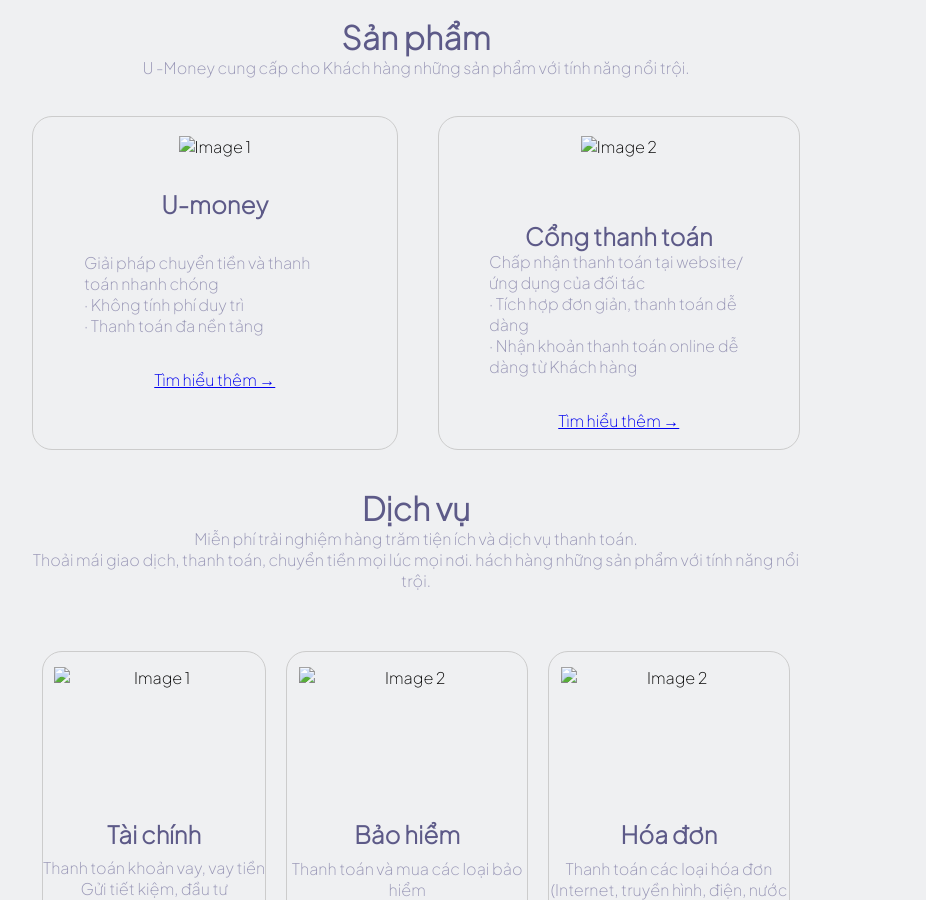
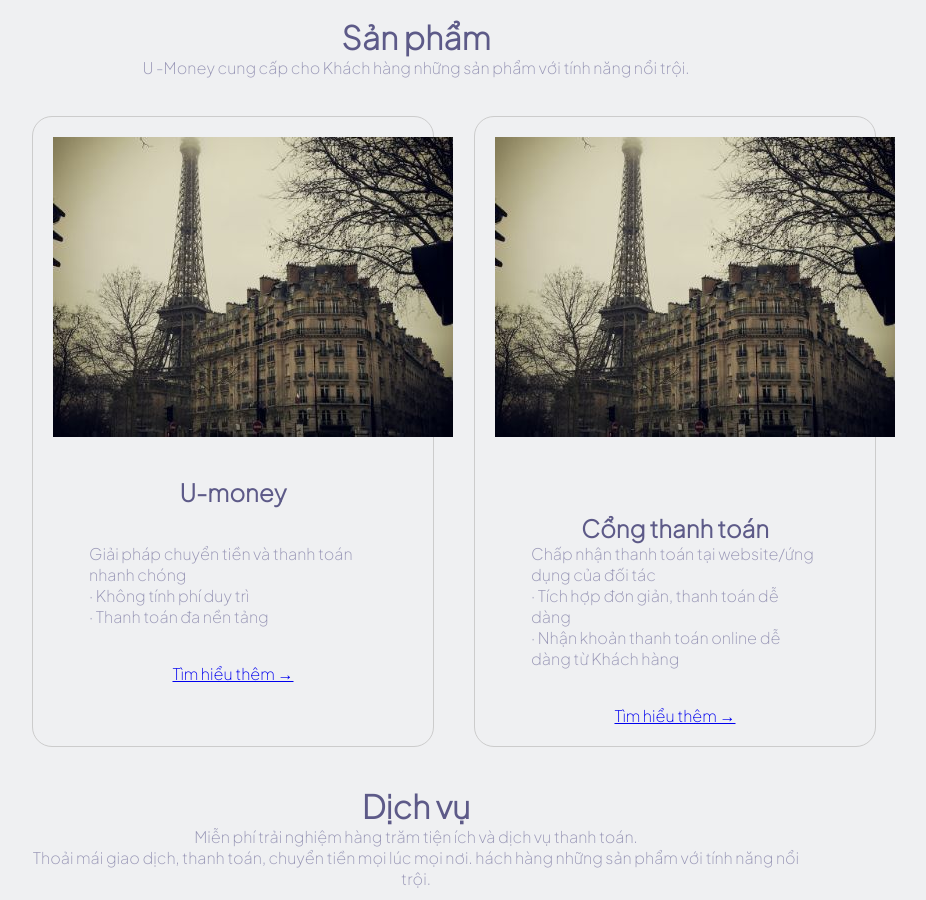
Before and after one commit to Coder071122/U-money, a plain HTML site: page index.html in a window 1280 px wide. Shown: the part 720-1620 px from the top of the page, without its empty margins (224-1150 px from the left). Drawn offline with Linux system fonts and the light colour scheme.

Commit message:
Update index.html

```diff
--- a/index.html
+++ b/index.html
@@ -6,7 +6,7 @@
     <link rel="preconnect" href="https://fonts.googleapis.com">
     <link rel="preconnect" href="https://fonts.gstatic.com" crossorigin>
     <link href="https://fonts.googleapis.com/css2?family=Plus+Jakarta+Sans:wght@200&display=swap" rel="stylesheet">
-    <link rel="stylesheet" href="style.css">
+    <link rel="stylesheet" href="./style.css">
     <title>U-money</title>
 </head>
 <body>
@@ -42,7 +42,7 @@
       <div class="product-all">
         <div class="product-item">
           <div class="card-product">
-            <img class="card-image" src="/root/img/image2.jpg" alt="Image 1">
+            <img class="card-image" src="./img/image2.jpg" alt="Image 1">
             <h2>U-money</h2>
             <div class="card-description">
               <p>Giải pháp chuyển tiền và thanh toán nhanh chóng
@@ -53,7 +53,7 @@
             <a href="#" class="more">Tìm hiểu thêm →</a>
           </div>
           <div class="card-product">
-            <img class="card-image" src="/root/img/image2.jpg" alt="Image 2">
+            <img class="card-image" src="./img/image2.jpg" alt="Image 2">
             <div class="card-description">
               <h2>Cổng thanh toán</h2>
               <p>Chấp nhận thanh toán tại website/ứng dụng của đối tác
@@ -72,7 +72,7 @@
 
       <div class="service">
         <div class="card-service">
-          <img class="card-service-image" src="/root/img/image2.jpg" alt="Image 1">
+          <img class="card-service-image" src="./img/image2.jpg" alt="Image 1">
           <div class="card-service-description">
             <h2>Tài chính</h2>
             <p>Thanh toán khoản vay, vay tiền
@@ -83,7 +83,7 @@
           <button class="btn-service">Tìm hiểu thêm →</button>
         </div>
         <div class="card-service">
-          <img class="card-service-image" src="/root/img/image2.jpg" alt="Image 2">
+          <img class="card-service-image" src="./img/image2.jpg" alt="Image 2">
           <div class="card-service-description">
             <h2>Bảo hiểm</h2>
             <p>Thanh toán và mua các loại bảo hiểm
@@ -93,7 +93,7 @@
           <button class="btn-service">Tìm hiểu thêm →</button>
         </div>
         <div class="card-service">
-          <img class="card-service-image" src="/root/img/image2.jpg" alt="Image 2">
+          <img class="card-service-image" src="./img/image2.jpg" alt="Image 2">
           <div class="card-service-description">
             <h2>Hóa đơn</h2>
             <p>Thanh toán các loại hóa đơn
@@ -129,19 +129,19 @@
     <p>Viettel Money đảm bảo an toàn tuyệt đối khi sử dụng</p>
     <div class="new1">
         <div class="card-new1">
-          <img class="card-new1-image" src="/root/img/image2.jpg" alt="Image 1">
+          <img class="card-new1-image" src="./img/image2.jpg" alt="Image 1">
           <div class="card-new1-description">
             <h2>Bảo mật hai lớp bằng mã PIN và OTP</h2>
           </div>
         </div>
         <div class="card-new1">
-          <img class="card-new1-image" src="/root/img/image2.jpg" alt="Image 2">
+          <img class="card-new1-image" src="./img/image2.jpg" alt="Image 2">
           <div class="card-new1-description">
             <h2>Ứng dụng công nghệ bảo mật 3DS</h2>
           </div>
         </div>
         <div class="card-new1">
-          <img class="card-new1-image" src="/root/img/image2.jpg" alt="Image 2">
+          <img class="card-new1-image" src="./img/image2.jpg" alt="Image 2">
           <div class="card-new1-description">
             <h2>Chứng nhận bảo mật quốc tế PCI DSS</h2>
           </div>
@@ -151,13 +151,13 @@
     <p>Đừng bỏ lỡ những chương trình khuyến mãi cùng quà tặng hấp dẫn từ Viettel Money</p>
     <div class="new2">
       <div class="card-new2">
-        <img class="card-new2-image" src="/root/img/image2.jpg" alt="Image 1">
+        <img class="card-new2-image" src="./img/image2.jpg" alt="Image 1">
       </div>
       <div class="card-new2">
-        <img class="card-new2-image" src="/root/img/image2.jpg" alt="Image 2">
+        <img class="card-new2-image" src="./img/image2.jpg" alt="Image 2">
       </div>
       <div class="card-news">
-        <img class="card-new2-image" src="/root/img/image2.jpg" alt="Image 2">
+        <img class="card-new2-image" src="./img/image2.jpg" alt="Image 2">
       </div>
     </div>
     </div>
@@ -167,15 +167,15 @@
         <h1>Đăng ký và nạp tiền
           <br>Siêu dễ dàng </h1>
         <div class="account-item">
-          <img class="account-img" src="/root/img/image3.jpg" alt="">
+          <img class="account-img" src="./img/image3.jpg" alt="">
           <div class="account-text">
             <h1>Phương thức đăng ký</h1>
           <div class="account-text-item">
             <div class="img-acc">
-              <img id="img1" src="/root/img/logo.png" alt="">
-              <img id="img2" src="/root/img/logo.png" alt="">
-              <img src="/root/img/logo.png" alt="">
-              <img src="/root/img/logo.png" alt="">
+              <img id="img1" src="./img/logo.png" alt="">
+              <img id="img2" src="./img/logo.png" alt="">
+              <img src="./img/logo.png" alt="">
+              <img src="./img/logo.png" alt="">
             </div>
             <div class="txt-acc">
               <p>Tải ứng dụng Viettel money</p>
@@ -212,7 +212,7 @@
         <div class="footer-all">
           <div class="footer-item">
             <div class="footer-logo">
-              <img src="/root/img/logo.png" alt="logo">
+              <img src="./img/logo.png" alt="logo">
               <p>TẢI ỨNG DỤNG U-MONEY TẠI:</p>
               <div class="w-dowload">
                 <button><svg xmlns="http://www.w3.org/2000/svg" height="1em" viewBox="0 0 384 512"><!--! Font Awesome Free 6.4.2 by @fontawesome - https://fontawesome.com License - https://fontawesome.com/license (Commercial License) Copyright 2023 Fonticons, Inc. --><path d="M73 39c-14.8-9.1-33.4-9.4-48.5-.9S0 62.6 0 80V432c0 17.4 9.4 33.4 24.5 41.9s33.7 8.1 48.5-.9L361 297c14.3-8.7 23-24.2 23-41s-8.7-32.2-23-41L73 39z"/></svg>PlayStore</button>
```
